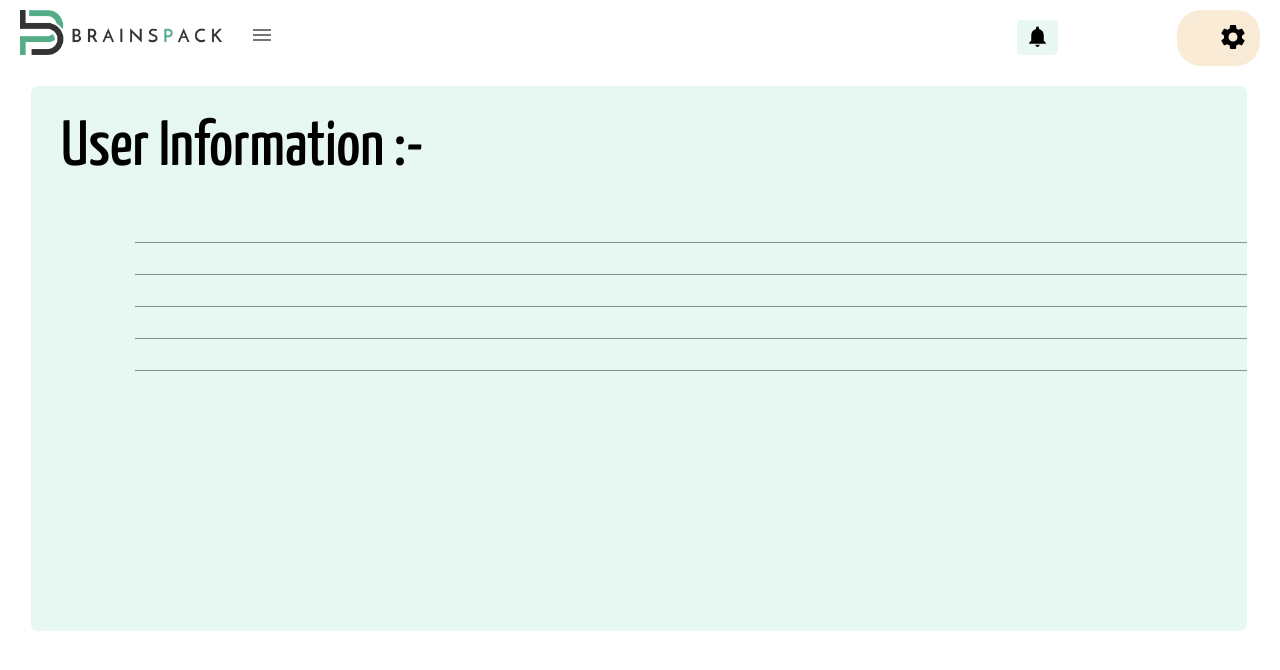
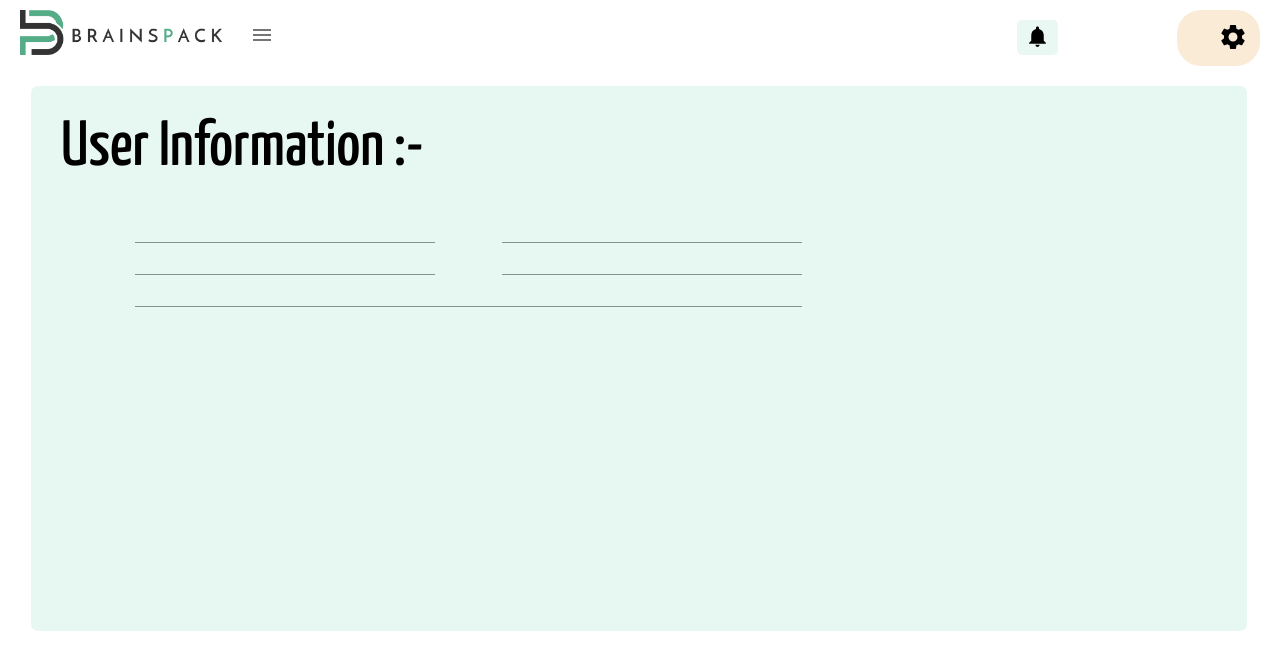
Before and after one commit to Chanpreet5500/Brainspack-leave-planner, a React (Create React App) app: page /profile in a window 1280 px wide. Shown: the top 670 px of the page. Built offline with nearby package versions, Linux system fonts and the light colour scheme; sample sign-in values are in the browser's storage; the HTML template or start-up script is replaced by a standard one.

Commit message:
Changes done leave planner client

```diff
--- a/src/App.js
+++ b/src/App.js
@@ -16,6 +16,7 @@ import DataTransformation from "./Pages/ReactQuery/dataTransformation";
 import CustomhookParent from "./Pages/ReactQuery/usingCustomHook";
 import CustomhookParentById from "./Pages/ReactQuery/useQueryById";
 import DashboardComponent from "./Pages/Dashboard/Dashboard";
+import ErrorBoundaries from './ErrorBoundaries/ErrorBoundaries';
 import LeaveComponent from "./Pages/Leave/Leave";
 import RenderingWholeSuperHero from "./Pages/ReactQuery/basePageQueryId";
 import ParalellQuery from "./Pages/ReactQuery/parallelQuery";
@@ -53,9 +54,11 @@ function App() {
 
   return (
     <>
+
     <BrowserRouter>
 
       <QueryClientProvider client={queryClient}>
+        <ErrorBoundaries>
         <ThemeProvider theme={theme}>
           <Routes>
             <Route path="/" element={<LoginComponent />} />
@@ -100,6 +103,7 @@ function App() {
             />
           </Routes>
         </ThemeProvider>
+        </ErrorBoundaries>
       </QueryClientProvider>
     </BrowserRouter>
     </>
--- /dev/null
+++ b/src/ErrorBoundaries/ErrorBoundaries.js
@@ -0,0 +1,31 @@
+import React , { Component } from 'react';
+
+class ErrorBoundaries extends Component{
+    constructor(props){
+        super(props)
+
+        this.state = {
+            hasError : false
+        }
+    }
+
+    static getDerievedStateFromError(){
+        this.state = {
+            hasError : true
+        }
+    }
+
+    render(){
+        if(this.state.hasError){
+            return(
+                <>
+                <img src='green-vintage-alarm-clock-standing-floor-with-bright-black-background-3d-render-illustration_116124-7363.jpg' />
+                </>
+            )
+
+        }
+       return  this.props.children
+    }
+}
+
+export default ErrorBoundaries;
--- a/src/Pages/Profile/Profile.js
+++ b/src/Pages/Profile/Profile.js
@@ -20,6 +20,10 @@ function ProfileComponent() {
         flexDirection: "column",
         marginLeft: "104px",
       };
+
+      const inputFieldsWidth = {
+          width : '45%'
+      }
 
     return (
         <>
@@ -61,26 +65,41 @@ function ProfileComponent() {
                         return (
                             <>
                             <Grid sx={textFields}>
+
+                                <Grid style={{display : "flex", width : '60%', justifyContent : 'space-between'}}>
+
                                 <Input
                                     name = 'firstName'
                                     value={props.values.firstName }
-                                    onChange = {props.handleChange} />
+                                    onChange = {props.handleChange}
+                                    sx={inputFieldsWidth} />
                                 <Input
                                     name = 'lastName'
                                     value={props.values.lastName }
-                                    onChange = {props.handleChange} />
+                                    onChange = {props.handleChange}
+                                    sx={inputFieldsWidth} />
+
+                                </Grid>
+
+                                <Grid style={{display : "flex", width : '60%', justifyContent : 'space-between'}}>
+
                                 <Input
                                     name = 'email'
                                     value={props.values.email }
-                                    onChange = {props.handleChange} />
+                                    onChange = {props.handleChange}
+                                    sx={inputFieldsWidth} />
                                 <Input
                                     name = 'birthday'
                                     value={props.values.birthday }
-                                    onChange = {props.handleChange} />
+                                    onChange = {props.handleChange}
+                                    sx={inputFieldsWidth} />
+
+                                </Grid>
                                 <Input
                                     name = 'designation'
                                     value={props.values.designation }
-                                    onChange = {props.handleChange} />
+                                    onChange = {props.handleChange}
+                                   style={{ width: '60%'}} />
                                </Grid>
                             </>
                         )
```
Also changed, not shown: src/Pages/Register/Register.js (+25 -24 lines), 1 other file (tests, documents, lock files or other folders).
